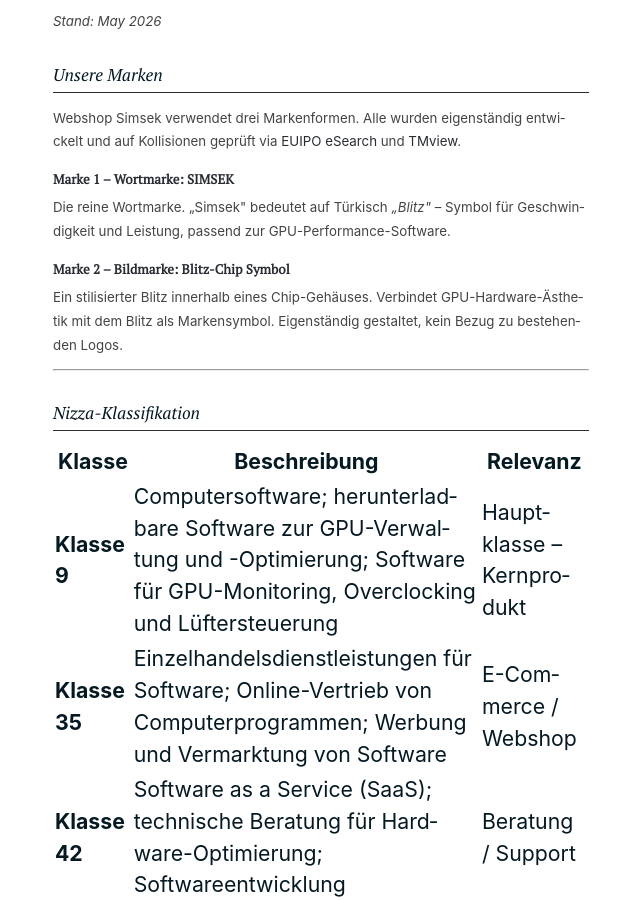
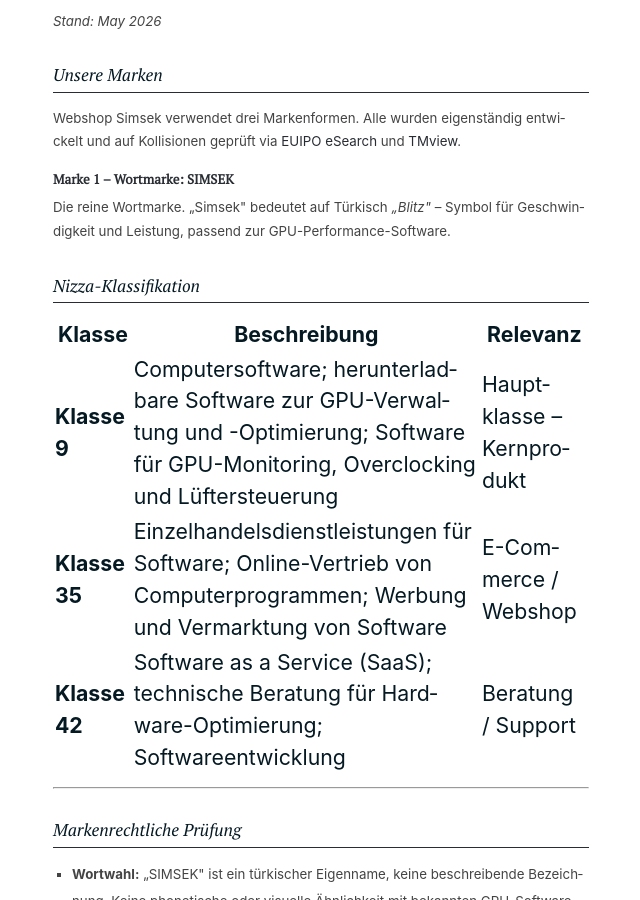
Before and after one commit to KernInformatik/kerninformatik.github.io, a Jekyll site: the page built from disclaimer.html, in a window 1280 px wide and 900 px high, scrolled down 1896 px. Shown: the whole window, without its empty margins (169-809 px from the left). Built offline with Jekyll 4.4.1, drawn with Linux system fonts in a browser that asks for light colours.

Commit message:
disclaimer fix

```diff
--- a/disclaimer.html
+++ b/disclaimer.html
@@ -108,10 +108,8 @@ permalink: /disclaimer.html
 <p>Webshop Simsek verwendet drei Markenformen. Alle wurden eigenständig entwickelt und auf Kollisionen geprüft via <a href="https://euipo.europa.eu/eSearch/">EUIPO eSearch</a> und <a href="https://www.tmdn.org/tmview/">TMview</a>.</p>
 <h3 id="marke-1-wortmarke-simsek">Marke 1 – Wortmarke: SIMSEK</h3>
 <p>Die reine Wortmarke. „Simsek&quot; bedeutet auf Türkisch <em>„Blitz&quot;</em> – Symbol für Geschwindigkeit und Leistung, passend zur GPU-Performance-Software.</p>
-<h3 id="marke-2-bildmarke-blitz-chip-symbol">Marke 2 – Bildmarke: Blitz-Chip Symbol</h3>
-<p>Ein stilisierter Blitz innerhalb eines Chip-Gehäuses. Verbindet GPU-Hardware-Ästhetik mit dem Blitz als Markensymbol. Eigenständig gestaltet, kein Bezug zu bestehenden Logos.</p>
 
-<hr>
+
 <h2 id="nizza-klassifikation">Nizza-Klassifikation</h2>
 <table>
 <thead>
@@ -139,6 +137,7 @@ permalink: /disclaimer.html
 </tr>
 </tbody>
 </table>
+
 <hr>
 <h2 id="markenrechtliche-pr-fung">Markenrechtliche Prüfung</h2>
 <ul>
```
